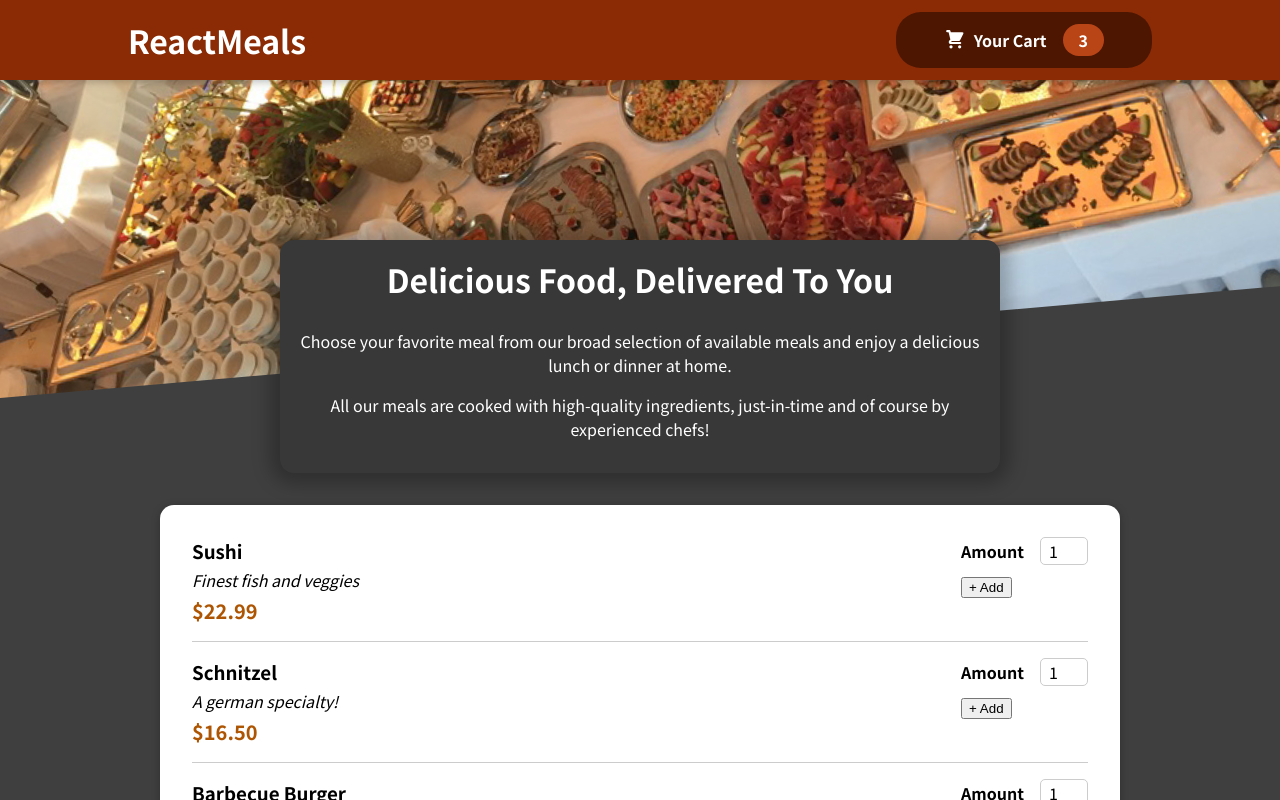
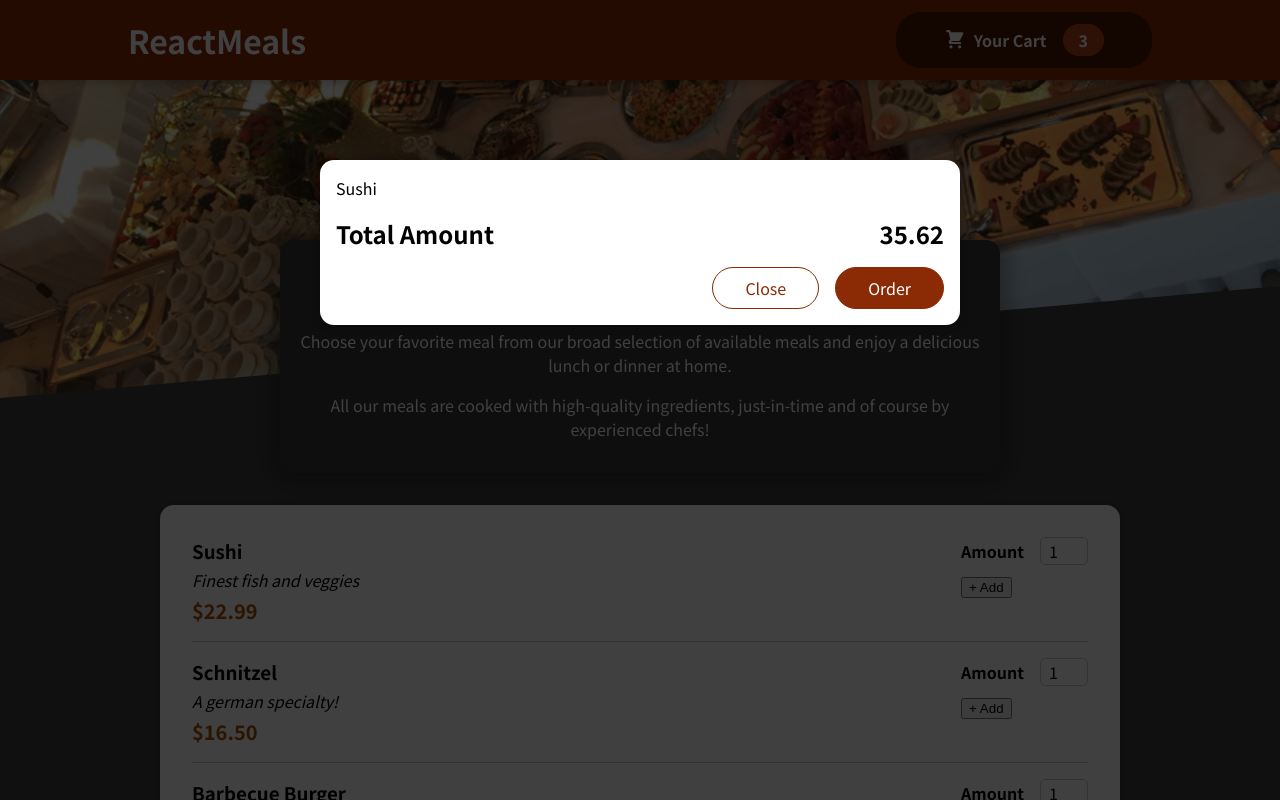
Before and after one commit to yingzhuo1994/Food-Order-App, a React (Create React App) app: page / in a window 1280 px wide. Shown: the top 800 px of the page. Built offline with nearby package versions, Linux system fonts and the light colour scheme.

Commit message:
Add a Modal via a React Portal

```diff
--- a/public/index.html
+++ b/public/index.html
@@ -28,6 +28,7 @@
   </head>
   <body>
     <noscript>You need to enable JavaScript to run this app.</noscript>
+    <div id="overlays"></div>
     <div id="root"></div>
     <!--
       This HTML file is a template.
--- a/src/App.js
+++ b/src/App.js
@@ -1,10 +1,12 @@
 import React, { Fragment } from 'react';
 import Header from './components/Layout/Header';
 import Meals from './components/Meals/Meals';
+import Cart from './components/Cart/Cart';
 
 function App() {
   return (
     <Fragment>
+      <Cart />
       <Header />
       <main>
         <Meals />
--- a/src/components/Cart/Cart.js
+++ b/src/components/Cart/Cart.js
@@ -1,3 +1,5 @@
+import Modal from "../UI/Modal";
+
 import classes from "./Cart.module.css";
 
 const Cart = (props) => {
@@ -10,7 +12,7 @@
   );
 
   return (
-    <div>
+    <Modal>
       {cartItems}
       <div className={classes.total}>
           <span>Total Amount</span>
@@ -20,7 +22,7 @@
           <button className={classes['button--alt']}>Close</button>
           <button className={classes.button}>Order</button>
       </div>
-    </div>
+    </Modal>
   );
 };
 
--- /dev/null
+++ b/src/components/UI/Modal.js
@@ -0,0 +1,32 @@
+import { Fragment } from "react";
+import ReactDOM from "react-dom";
+
+import classes from "./Modal.module.css";
+
+const Backdrop = (props) => {
+  return <div className={classes.backdrop} />;
+};
+
+const ModalOverlay = (props) => {
+  return (
+    <div className={classes.modal}>
+      <div className={classes.content}>{props.children}</div>
+    </div>
+  );
+};
+
+const portalElement = document.getElementById("overlays");
+
+const Modal = (props) => {
+  return (
+    <Fragment>
+      {ReactDOM.createPortal(<Backdrop />, portalElement)}
+      {ReactDOM.createPortal(
+        <ModalOverlay>{props.children}</ModalOverlay>,
+        portalElement
+      )}
+    </Fragment>
+  );
+};
+
+export default Modal;
--- /dev/null
+++ b/src/components/UI/Modal.module.css
@@ -0,0 +1,40 @@
+.backdrop {
+    position: fixed;
+    top: 0;
+    left: 0;
+    width: 100%;
+    height: 100vh;
+    z-index: 20;
+    background-color: rgba(0, 0, 0, 0.75);
+  }
+
+  .modal {
+    position: fixed;
+    top: 20vh;
+    left: 5%;
+    width: 90%;
+    background-color: white;
+    padding: 1rem;
+    border-radius: 14px;
+    box-shadow: 0 2px 8px rgba(0, 0, 0, 0.25);
+    z-index: 30;
+    animation: slide-down 300ms ease-out forwards;
+  }
+
+  @media (min-width: 768px) {
+    .modal {
+      width: 40rem;
+      left: calc(50% - 20rem);
+    }
+  }
+
+  @keyframes slide-down {
+    from {
+      opacity: 0;
+      transform: translateY(-3rem);
+    }
+    to {
+      opacity: 1;
+      transform: translateY(0);
+    }
+  }
```
